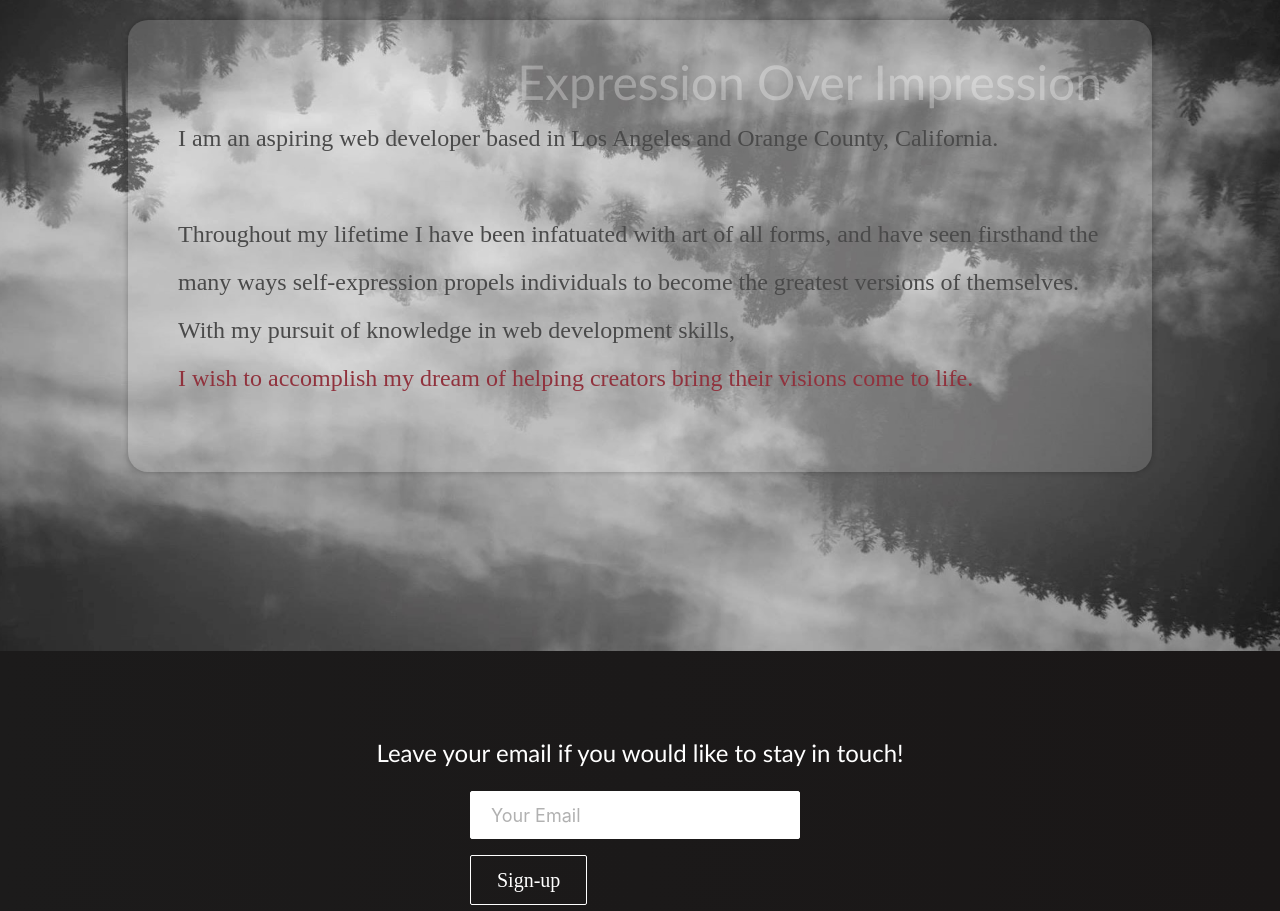
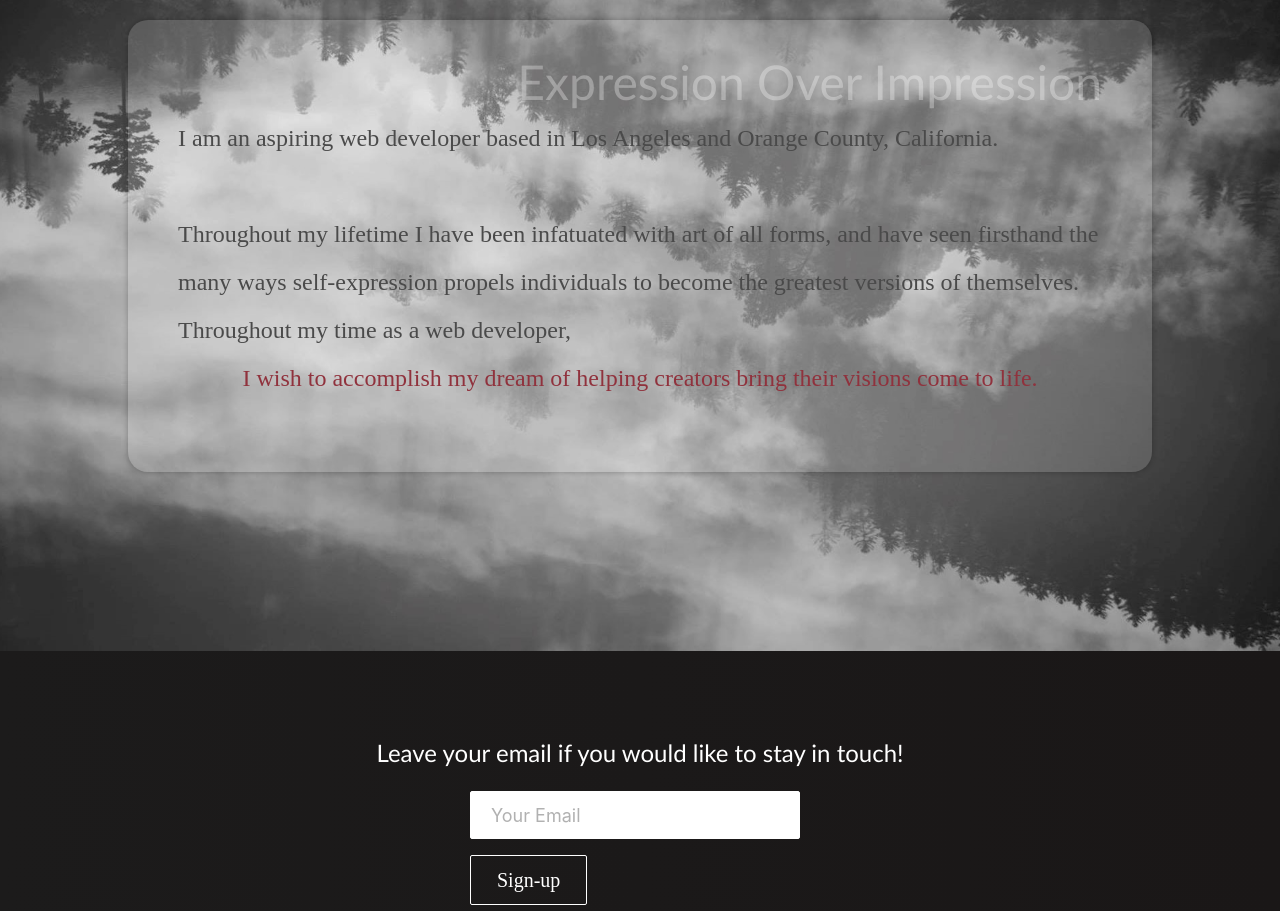
Before and after one commit to grdnd/react-gordfolio, a React (Create React App) app: page /about-me in a window 1280 px wide. Shown: the part 1220-2131 px from the top of the page. Built offline with nearby package versions, Linux system fonts and the light colour scheme.

Commit message:
edit bio text

```diff
--- a/src/components/pages/AboutMe.js
+++ b/src/components/pages/AboutMe.js
@@ -25,10 +25,9 @@ export default function AboutMe() {
                 <br></br>Throughout my lifetime I have been infatuated with art
                 of all forms, and have seen firsthand the many ways
                 self-expression propels individuals to become the greatest
-                versions of themselves. With my pursuit of knowledge in web
-                development skills,
+                versions of themselves. Throughout my time as a web developer,
                 <br></br>
-                <span>
+                <span className="is-flex is-justify-content-center is-align-items-center">
                   I wish to accomplish my dream of helping creators bring their
                   visions come to life.
                 </span>
```
